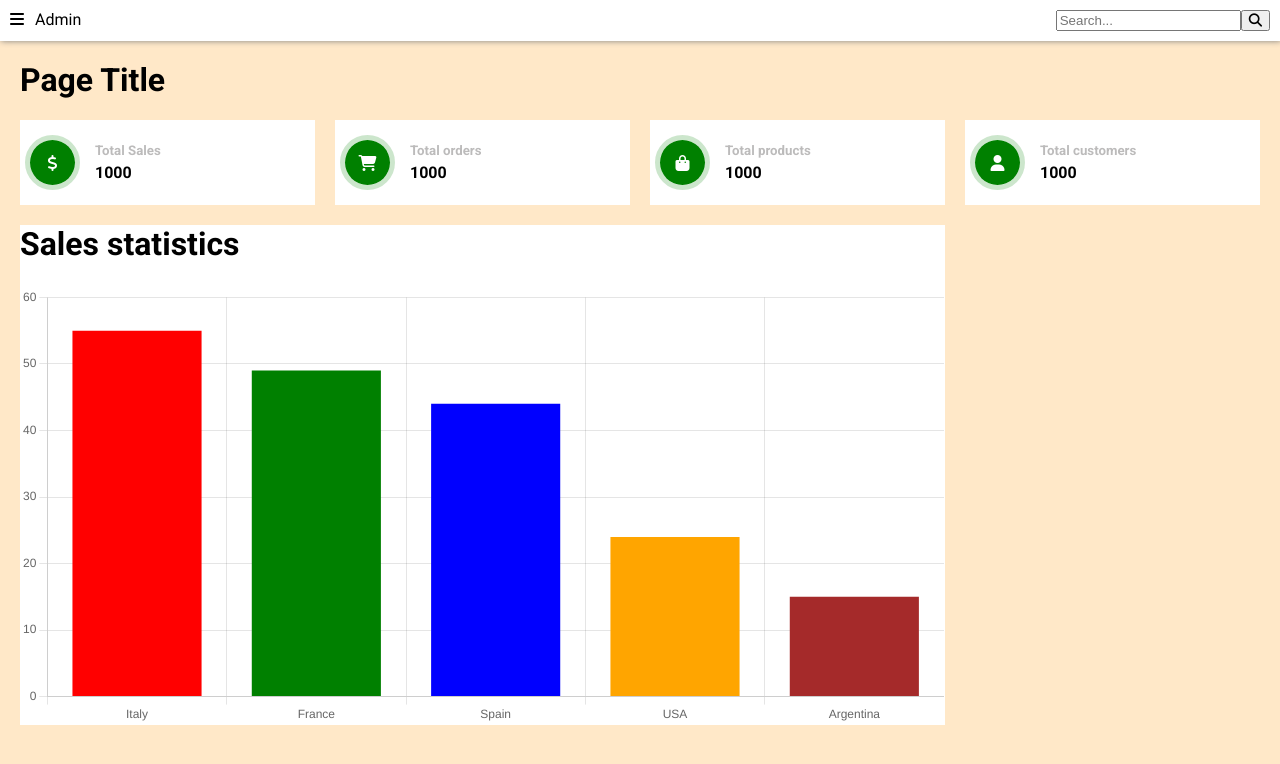
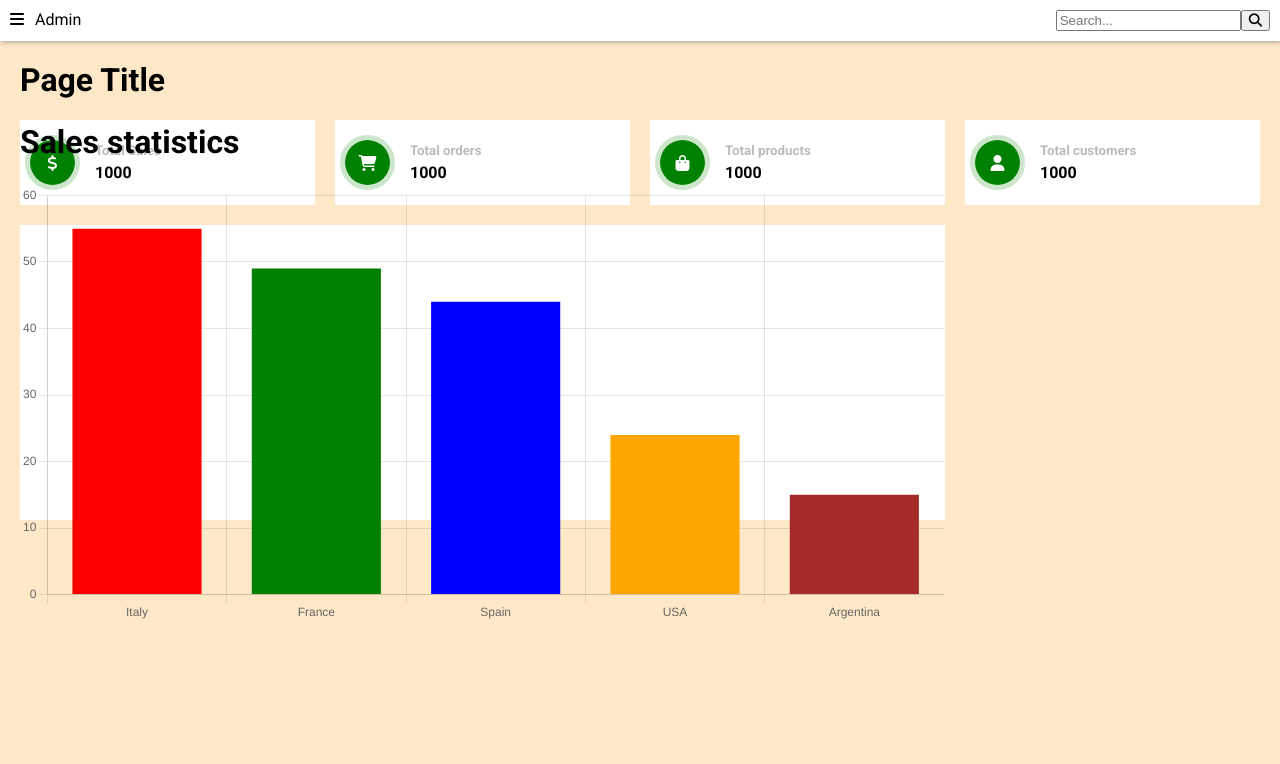
Before and after one commit to errami01/e-shop, a React (Create React App) app: page /admin in a window 1280 px wide. Shown: the top 764 px of the page. Built offline with nearby package versions, Linux system fonts and the light colour scheme.

Commit message:
Remove grid-template-rows and set sales-chart row span

```diff
--- a/src/pages/admin/Dashboard.css
+++ b/src/pages/admin/Dashboard.css
@@ -1,12 +1,11 @@
 .container--dashboard{
     display: grid;
     grid-template-columns: repeat(auto-fit, minmax(250px, 1fr));
-    grid-template-rows: repeat(5, 85px);
     grid-auto-rows: 85px;
     gap: 20px;
 }
 .sales-chart--dashboard{
-    height: fit-content;
+    grid-row: span 3;
 }
 
 @media screen and (min-width: 560px) {
```
